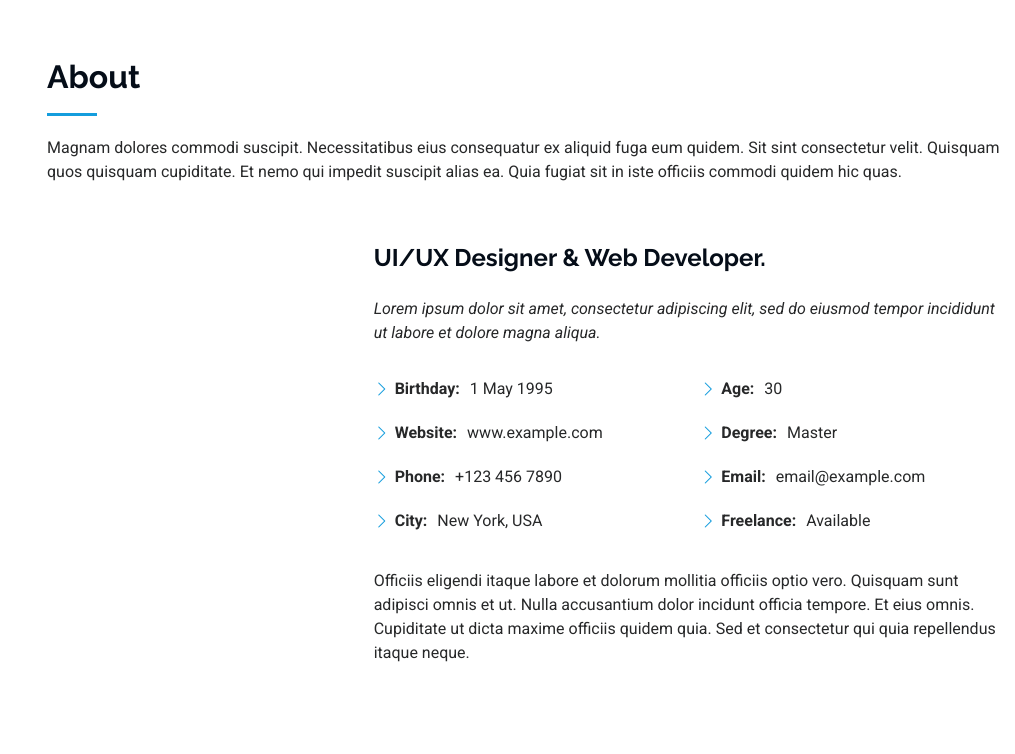
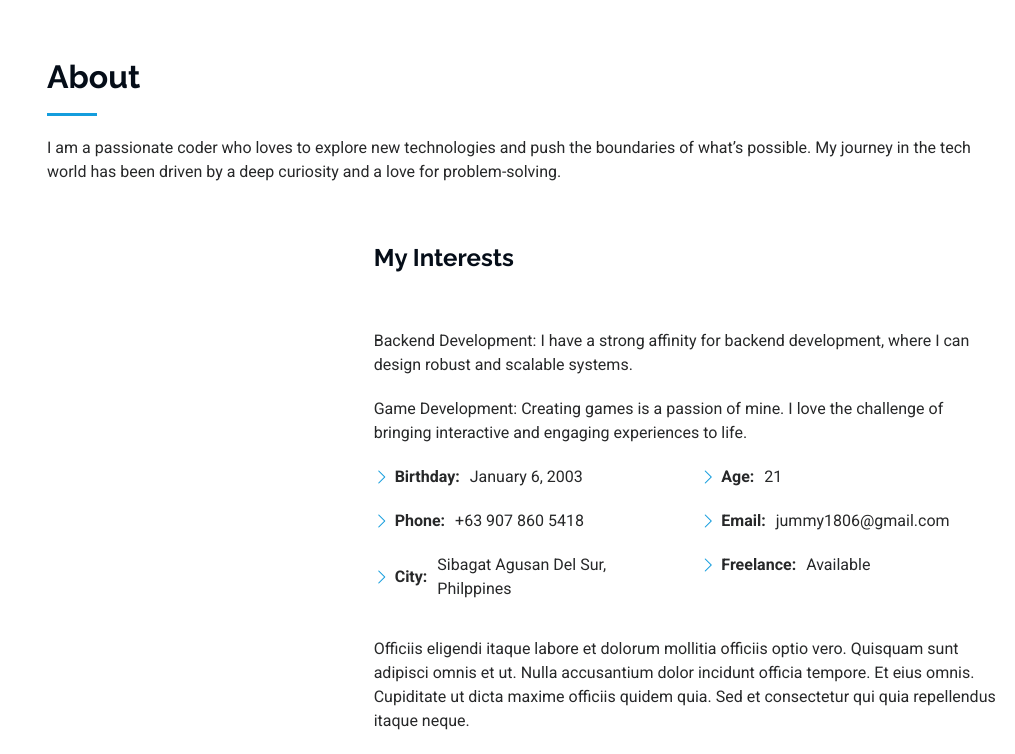
Before and after one commit to BalanghigDave/BalanghigDave.github.io, a plain HTML site: page index.html in a window 1280 px wide. Shown: the part 802-1556 px from the top of the page, without its empty margins (265-1280 px from the left). Drawn offline with Linux system fonts and the light colour scheme.

Commit message:
need to fix ul in about

```diff
--- a/assets/css/main.css
+++ b/assets/css/main.css
@@ -12,29 +12,41 @@
 --------------------------------------------------------------*/
 /* Fonts */
 :root {
-  --default-font: "Roboto",  system-ui, -apple-system, "Segoe UI", Roboto, "Helvetica Neue", Arial, "Noto Sans", "Liberation Sans", sans-serif, "Apple Color Emoji", "Segoe UI Emoji", "Segoe UI Symbol", "Noto Color Emoji";
-  --heading-font: "Raleway",  sans-serif;
-  --nav-font: "Poppins",  sans-serif;
+  --default-font: "Roboto", system-ui, -apple-system, "Segoe UI", Roboto, "Helvetica Neue", Arial, "Noto Sans", "Liberation Sans", sans-serif, "Apple Color Emoji", "Segoe UI Emoji", "Segoe UI Symbol", "Noto Color Emoji";
+  --heading-font: "Raleway", sans-serif;
+  --nav-font: "Poppins", sans-serif;
 }
 
 /* Global Colors - The following color variables are used throughout the website. Updating them here will change the color scheme of the entire website */
 :root {
-  --background-color: #ffffff; /* Background color for the entire website, including individual sections */
-  --default-color: #272829; /* Default color used for the majority of the text content across the entire website */
-  --heading-color: #050d18; /* Color for headings, subheadings and title throughout the website */
-  --accent-color: #149ddd; /* Accent color that represents your brand on the website. It's used for buttons, links, and other elements that need to stand out */
-  --surface-color: #ffffff; /* The surface color is used as a background of boxed elements within sections, such as cards, icon boxes, or other elements that require a visual separation from the global background. */
-  --contrast-color: #ffffff; /* Contrast color for text, ensuring readability against backgrounds of accent, heading, or default colors. */
+  --background-color: #ffffff;
+  /* Background color for the entire website, including individual sections */
+  --default-color: #272829;
+  /* Default color used for the majority of the text content across the entire website */
+  --heading-color: #050d18;
+  /* Color for headings, subheadings and title throughout the website */
+  --accent-color: #149ddd;
+  /* Accent color that represents your brand on the website. It's used for buttons, links, and other elements that need to stand out */
+  --surface-color: #ffffff;
+  /* The surface color is used as a background of boxed elements within sections, such as cards, icon boxes, or other elements that require a visual separation from the global background. */
+  --contrast-color: #ffffff;
+  /* Contrast color for text, ensuring readability against backgrounds of accent, heading, or default colors. */
 }
 
 /* Nav Menu Colors - The following color variables are used specifically for the navigation menu. They are separate from the global colors to allow for more customization options */
 :root {
-  --nav-color: #a8a9b4;  /* The default color of the main navmenu links */
-  --nav-hover-color: #ffffff; /* Applied to main navmenu links when they are hovered over or active */
-  --nav-mobile-background-color: #040b14; /* Used as the background color for mobile navigation menu */
-  --nav-dropdown-background-color: #040b14; /* Used as the background color for dropdown items that appear when hovering over primary navigation items */
-  --nav-dropdown-color: #a8a9b4; /* Used for navigation links of the dropdown items in the navigation menu. */
-  --nav-dropdown-hover-color: #ffffff; /* Similar to --nav-hover-color, this color is applied to dropdown navigation links when they are hovered over. */
+  --nav-color: #a8a9b4;
+  /* The default color of the main navmenu links */
+  --nav-hover-color: #ffffff;
+  /* Applied to main navmenu links when they are hovered over or active */
+  --nav-mobile-background-color: #040b14;
+  /* Used as the background color for mobile navigation menu */
+  --nav-dropdown-background-color: #040b14;
+  /* Used as the background color for dropdown items that appear when hovering over primary navigation items */
+  --nav-dropdown-color: #a8a9b4;
+  /* Used for navigation links of the dropdown items in the navigation menu. */
+  --nav-dropdown-hover-color: #ffffff;
+  /* Similar to --nav-hover-color, this color is applied to dropdown navigation links when they are hovered over. */
 }
 
 /* Color Presets - These classes override global colors when applied to any section or element, providing reuse of the sam color scheme. */
@@ -161,7 +173,7 @@ h6 {
   margin: 15px auto;
   display: block;
   width: 120px;
-  border: 8px solid color-mix(in srgb, var(--default-color), transparent 85%);
+  /* ? border: 8px solid color-mix(in srgb, var(--default-color), transparent 85%); */
 }
 
 .header .logo {
--- a/index.html
+++ b/index.html
@@ -42,7 +42,7 @@
     <i class="header-toggle d-xl-none bi bi-list"></i>
 
     <div class="profile-img">
-      <img src="assets/img/my-profile-img.png"  alt="profile-picture" class="img-fluid rounded-circle">
+      <img src="assets/img/my-profile-img.png" class="rounded-pill" alt="profile-picture" height="90%">
     </div>
 
     <a href="index.html" class="logo d-flex align-items-center justify-content-center">
@@ -56,6 +56,8 @@
       <a href="https://www.facebook.com/profile.php?id=100010231715706" class="facebook"><i class="bi bi-facebook"></i></a>
       <a href="https://www.instagram.com/jummy_ily_/?hl=en" class="instagram"><i class="bi bi-instagram"></i></a>
       <a href="https://discord.com/users/948537795473977365" class="discord"><i class="bi bi-discord"></i></a>
+      <a href="https://github.com/JumMy777" class="github"><i class="bi bi-github"></i></a>
+
       <!-- <a href="#" class="linkedin"><i class="bi bi-linkedin"></i></a> -->
     </div>
 
@@ -65,7 +67,7 @@
         <li><a href="#about"><i class="bi bi-person navicon"></i> About</a></li>
         <li><a href="#resume"><i class="bi bi-file-earmark-text navicon"></i> Resume</a></li>
         <li><a href="#portfolio"><i class="bi bi-images navicon"></i> Portfolio</a></li>
-        <li><a href="#services"><i class="bi bi-hdd-stack navicon"></i> Services</a></li>
+        <!-- <li><a href="#services"><i class="bi bi-hdd-stack navicon"></i> Services</a></li>
         <li class="dropdown"><a href="#"><i class="bi bi-menu-button navicon"></i> <span>Dropdown</span> <i class="bi bi-chevron-down toggle-dropdown"></i></a>
           <ul>
             <li><a href="#">Dropdown 1</a></li>
@@ -84,7 +86,7 @@
           </ul>
         </li>
         <li><a href="#contact"><i class="bi bi-envelope navicon"></i> Contact</a></li>
-      </ul>
+      </ul> -->
     </nav>
 
   </header>
@@ -109,7 +111,9 @@
       <!-- Section Title -->
       <div class="container section-title" data-aos="fade-up">
         <h2>About</h2>
-        <p>Magnam dolores commodi suscipit. Necessitatibus eius consequatur ex aliquid fuga eum quidem. Sit sint consectetur velit. Quisquam quos quisquam cupiditate. Et nemo qui impedit suscipit alias ea. Quia fugiat sit in iste officiis commodi quidem hic quas.</p>
+        <p>
+          I am a passionate coder who loves to explore new technologies and push the boundaries of what’s possible. My journey in the tech world has been driven by a deep curiosity and a love for problem-solving.
+        </p>
       </div><!-- End Section Title -->
 
       <div class="container" data-aos="fade-up" data-aos-delay="100">
@@ -119,25 +123,27 @@
             <img src="assets/img/my-profile-img.jpg" class="img-fluid" alt="">
           </div>
           <div class="col-lg-8 content">
-            <h2>UI/UX Designer &amp; Web Developer.</h2>
+            <h2>My Interests</h2>
             <p class="fst-italic py-3">
-              Lorem ipsum dolor sit amet, consectetur adipiscing elit, sed do eiusmod tempor incididunt ut labore et dolore
-              magna aliqua.
+             <ul>
+              <li>Backend Development: I have a strong affinity for backend development, where I can design robust and scalable systems.</li>
+              <li>Game Development: Creating games is a passion of mine. I love the challenge of bringing interactive and engaging experiences to life.</li>
+             </ul>
             </p>
             <div class="row">
               <div class="col-lg-6">
                 <ul>
-                  <li><i class="bi bi-chevron-right"></i> <strong>Birthday:</strong> <span>1 May 1995</span></li>
-                  <li><i class="bi bi-chevron-right"></i> <strong>Website:</strong> <span>www.example.com</span></li>
-                  <li><i class="bi bi-chevron-right"></i> <strong>Phone:</strong> <span>+123 456 7890</span></li>
-                  <li><i class="bi bi-chevron-right"></i> <strong>City:</strong> <span>New York, USA</span></li>
+                  <li><i class="bi bi-chevron-right"></i> <strong>Birthday:</strong> <span>January 6, 2003</span></li>
+                  <!-- <li><i class="bi bi-chevron-right"></i> <strong>Website:</strong> <span>www.example.com</span></li> -->
+                  <li><i class="bi bi-chevron-right"></i> <strong>Phone:</strong> <span>+63 907 860 5418</span></li>
+                  <li><i class="bi bi-chevron-right"></i> <strong>City:</strong> <span>Sibagat Agusan Del Sur, Philppines</span></li>
                 </ul>
               </div>
               <div class="col-lg-6">
                 <ul>
-                  <li><i class="bi bi-chevron-right"></i> <strong>Age:</strong> <span>30</span></li>
-                  <li><i class="bi bi-chevron-right"></i> <strong>Degree:</strong> <span>Master</span></li>
-                  <li><i class="bi bi-chevron-right"></i> <strong>Email:</strong> <span>email@example.com</span></li>
+                  <li><i class="bi bi-chevron-right"></i> <strong>Age:</strong> <span>21</span></li>
+                  <!-- <li><i class="bi bi-chevron-right"></i> <strong>Degree:</strong> <span>Master</span></li> -->
+                  <li><i class="bi bi-chevron-right"></i> <strong>Email:</strong> <span>jummy1806@gmail.com</span></li>
                   <li><i class="bi bi-chevron-right"></i> <strong>Freelance:</strong> <span>Available</span></li>
                 </ul>
               </div>
```
Also changed, not shown: 1 other file.
